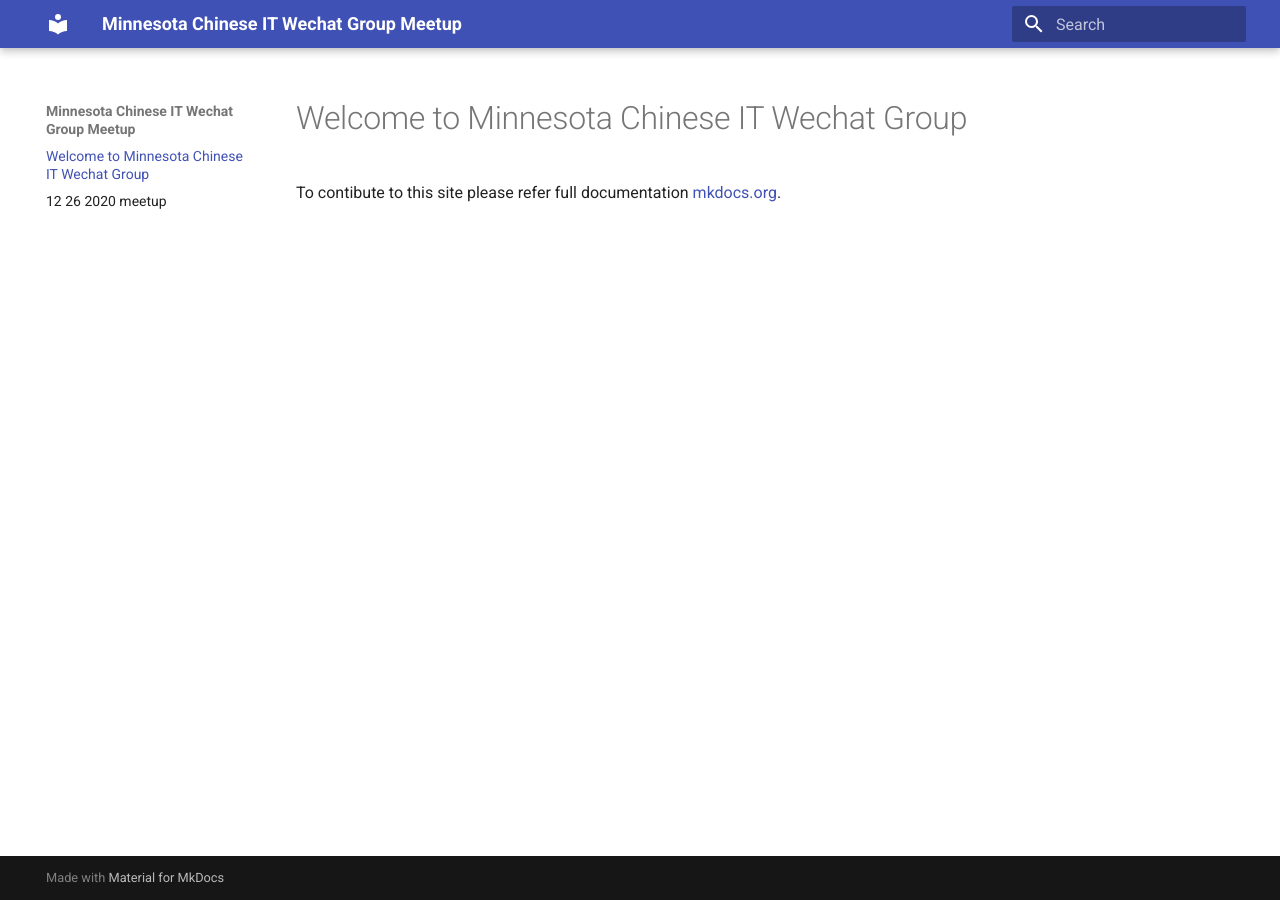
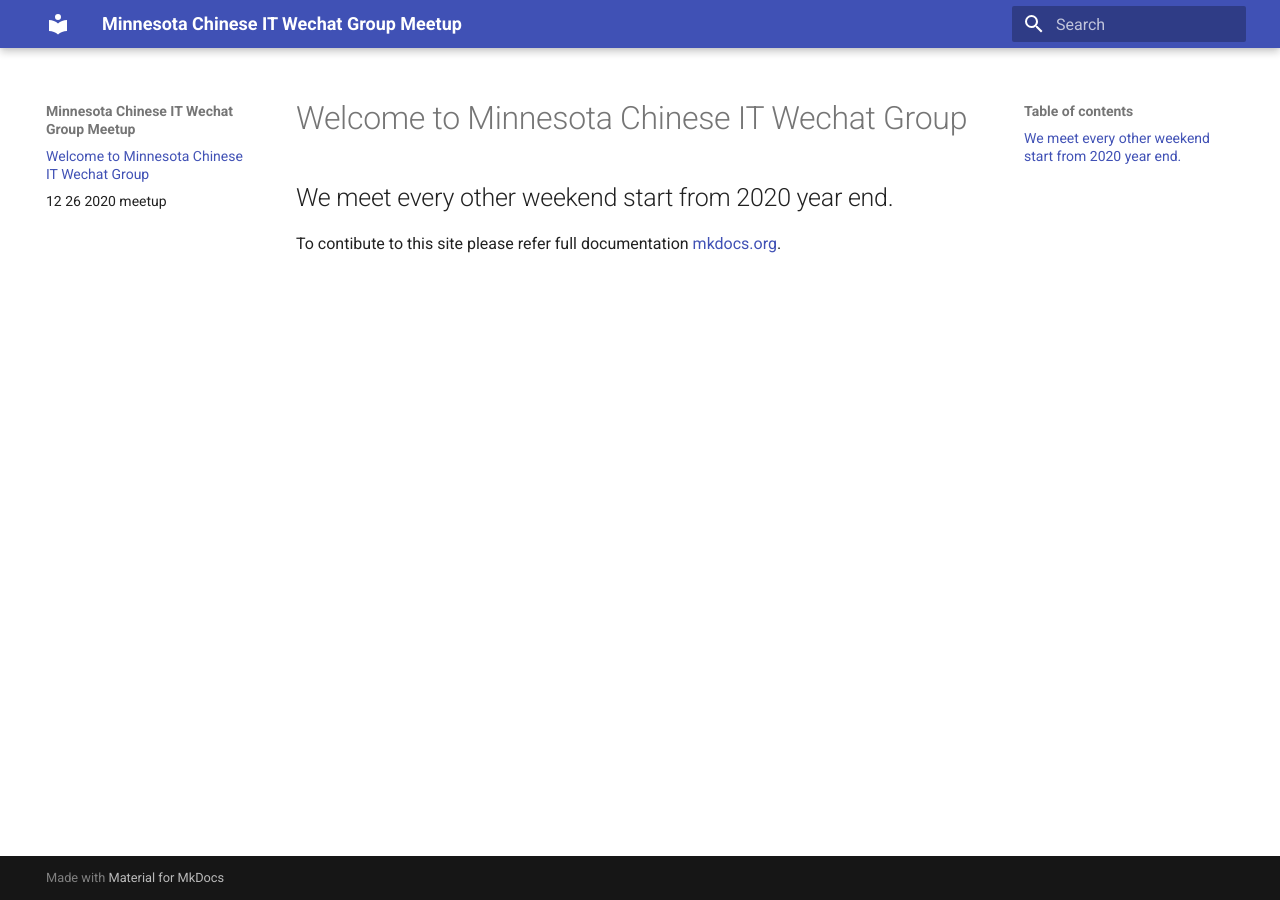
Before and after one commit to edenprairie/meetup, an MkDocs documentation site: the page built from docs/index.md, in a window 1280 px wide. Built offline with MkDocs 1.6.1 and Material for MkDocs 9.7.7, drawn with Linux system fonts in a browser that asks for light colours.

Commit message:
update home page

```diff
--- a/docs/index.md
+++ b/docs/index.md
@@ -1,3 +1,4 @@
 # Welcome to Minnesota Chinese IT Wechat Group
 
+## We meet every other weekend start from 2020 year end.
 To contibute to this site please refer full documentation [mkdocs.org](https://www.mkdocs.org).
```
